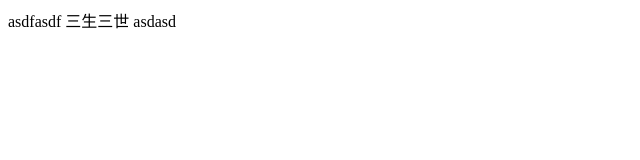
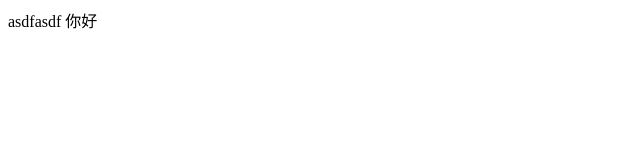
Before and after one commit to Annair483/H5-zza, a plain HTML site: page src/index.html in a window 1280 px wide. Shown: the whole page, without its empty margins (0-640 px from the left). Drawn offline with Linux system fonts and the light colour scheme.

Commit message:
修改首页文字。、创建css

```diff
--- a/src/index.html
+++ b/src/index.html
@@ -6,7 +6,6 @@
 </head>
 <body>
 	asdfasdf
-	三生三世
-	asdasd
+	你好
 </body>
 </html>
```
Also changed, not shown: src/css/css.css (added).
